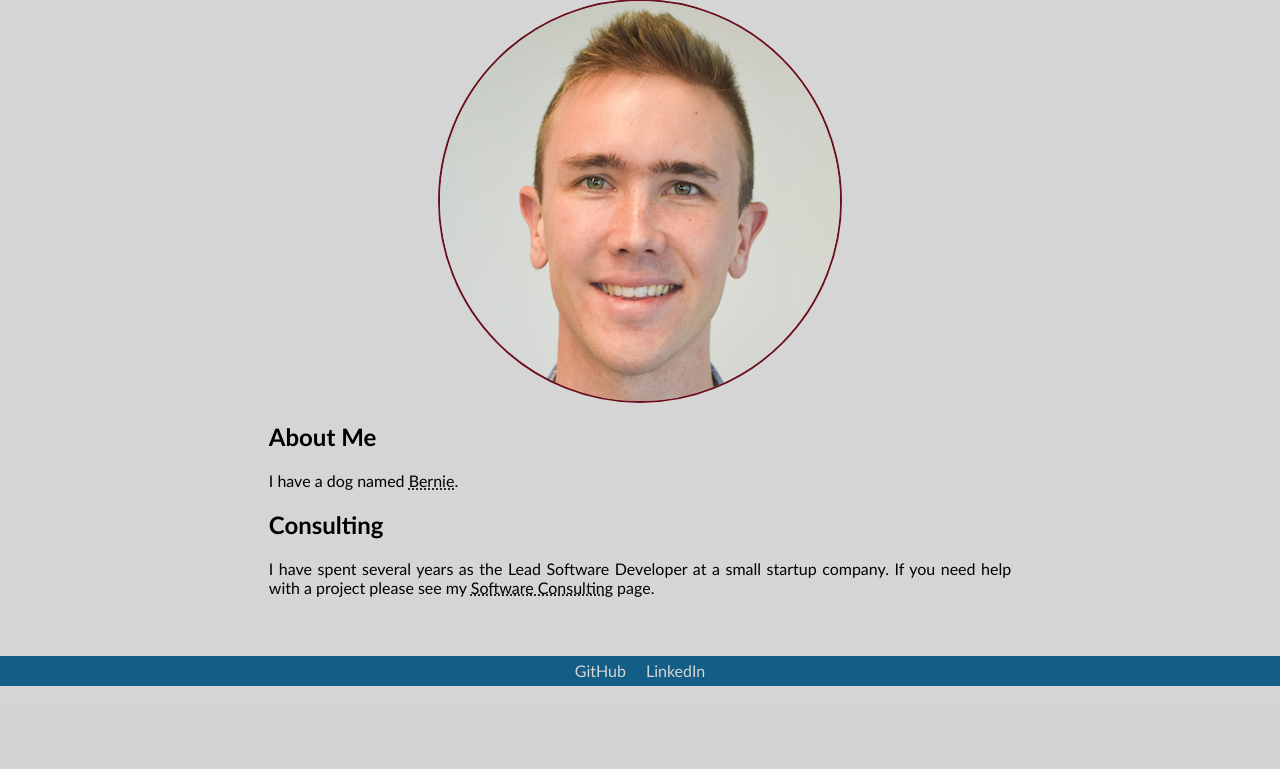
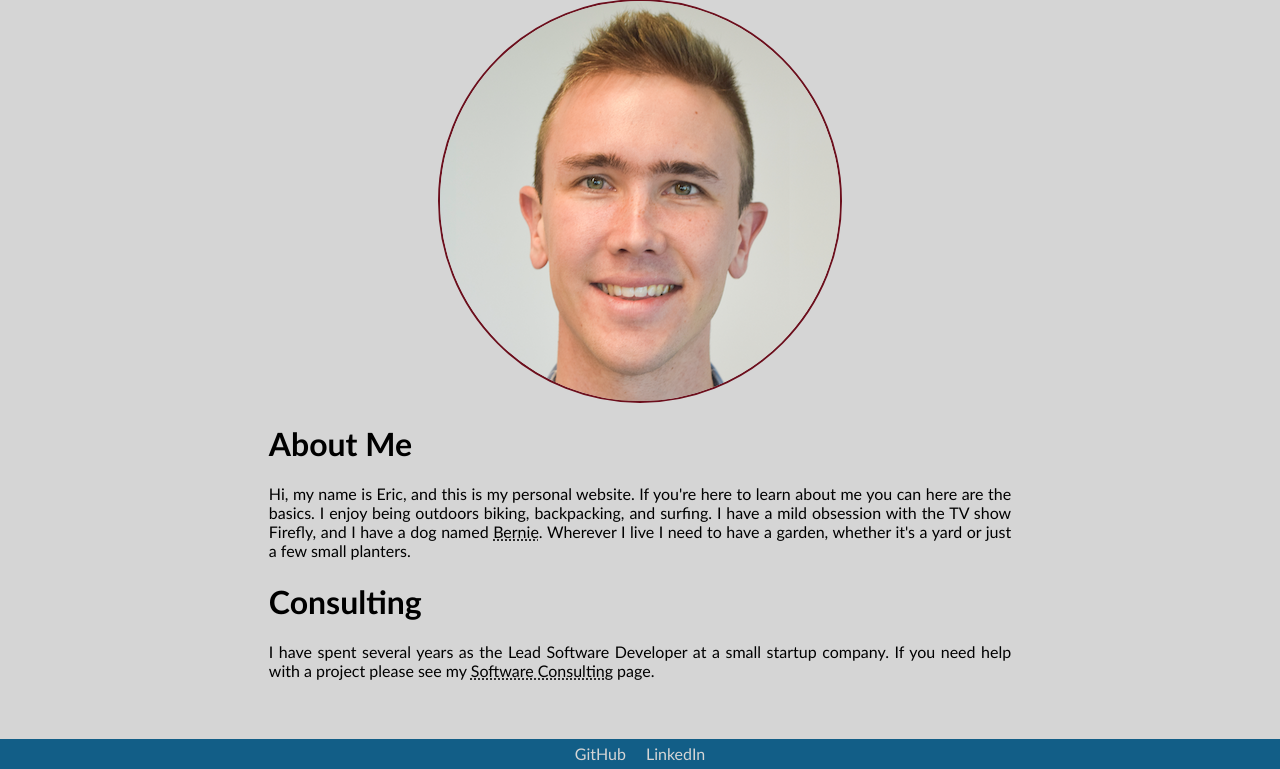
Before and after one commit to ericdweise/website, a PHP site: page / in a window 1280 px wide. Shown: the part 99-868 px from the top of the page. Before the commit the page ends 785 px from the top, so only its background shows below. Run offline with PHP 8.4, Linux system fonts and the light colour scheme.

Commit message:
longer bio on Home page

```diff
--- a/htdocs/index.php
+++ b/htdocs/index.php
@@ -11,14 +11,10 @@
         <img class="page-content border circle" src="assets/images/headshot-400px.png">
         <!--TODO: Add a profile picture -->
         <!--TODO: Add a bio -->
-        <section>
             <h1>About Me</h1>
-                <p>I have a dog named <a href="bernie.php">Bernie</a>.</p>
-        </section>
-        <section>
+                <p>Hi, my name is Eric, and this is my personal website. If you're here to learn about me you can here are the basics. I enjoy being outdoors biking, backpacking, and surfing. I have a mild obsession with the TV show Firefly, and I have a dog named <a href="bernie.php">Bernie</a>. Wherever I live I need to have a garden, whether it's a yard or just a few small planters. </p>
             <h1>Consulting</h1>
             <p>I have spent several years as the Lead Software Developer at a small startup company. If you need help with a project please see my <a href="consulting.php">Software Consulting</a> page.</p>
-        </section>
     </div>
     <?php include('footer.php'); ?>
 </html>
```
